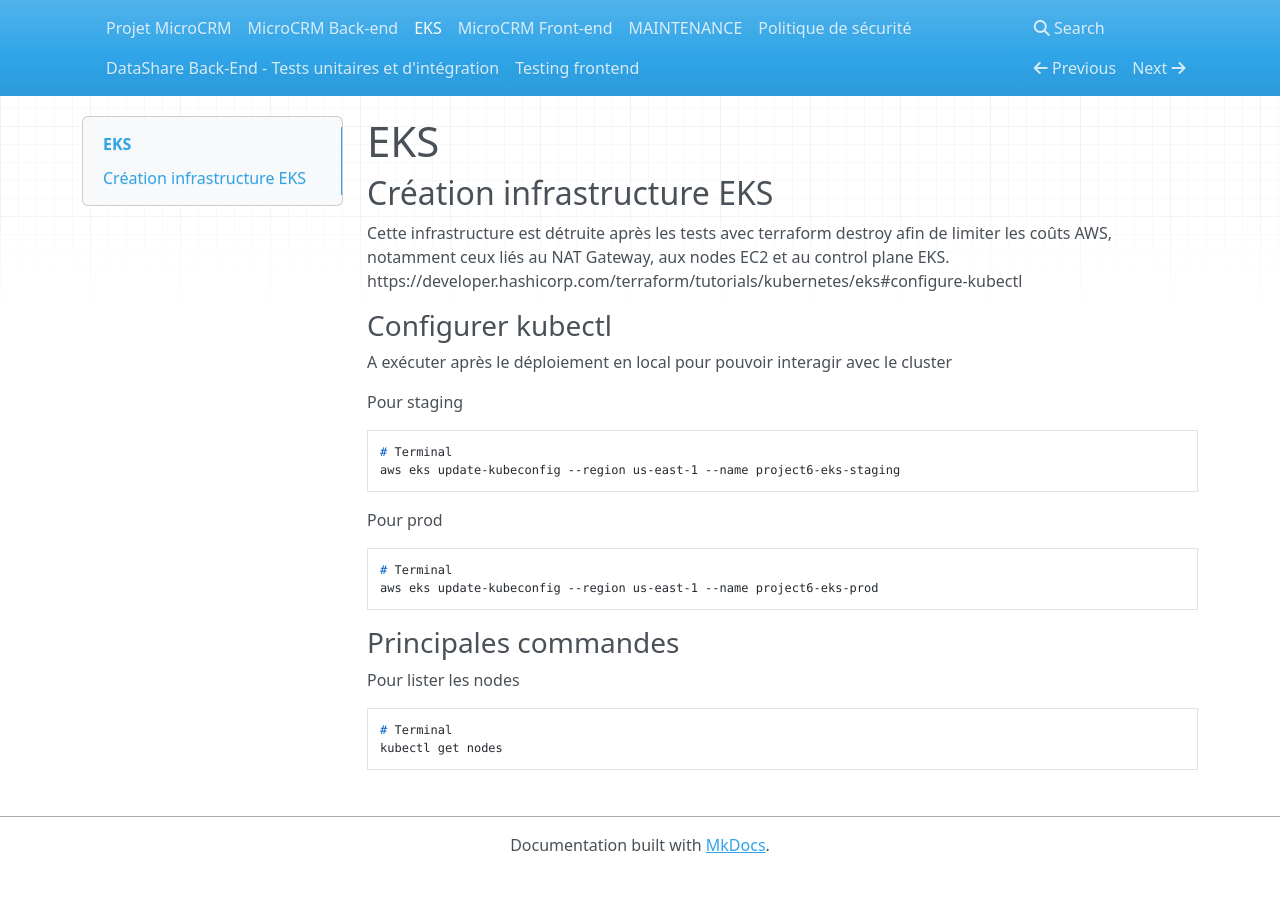
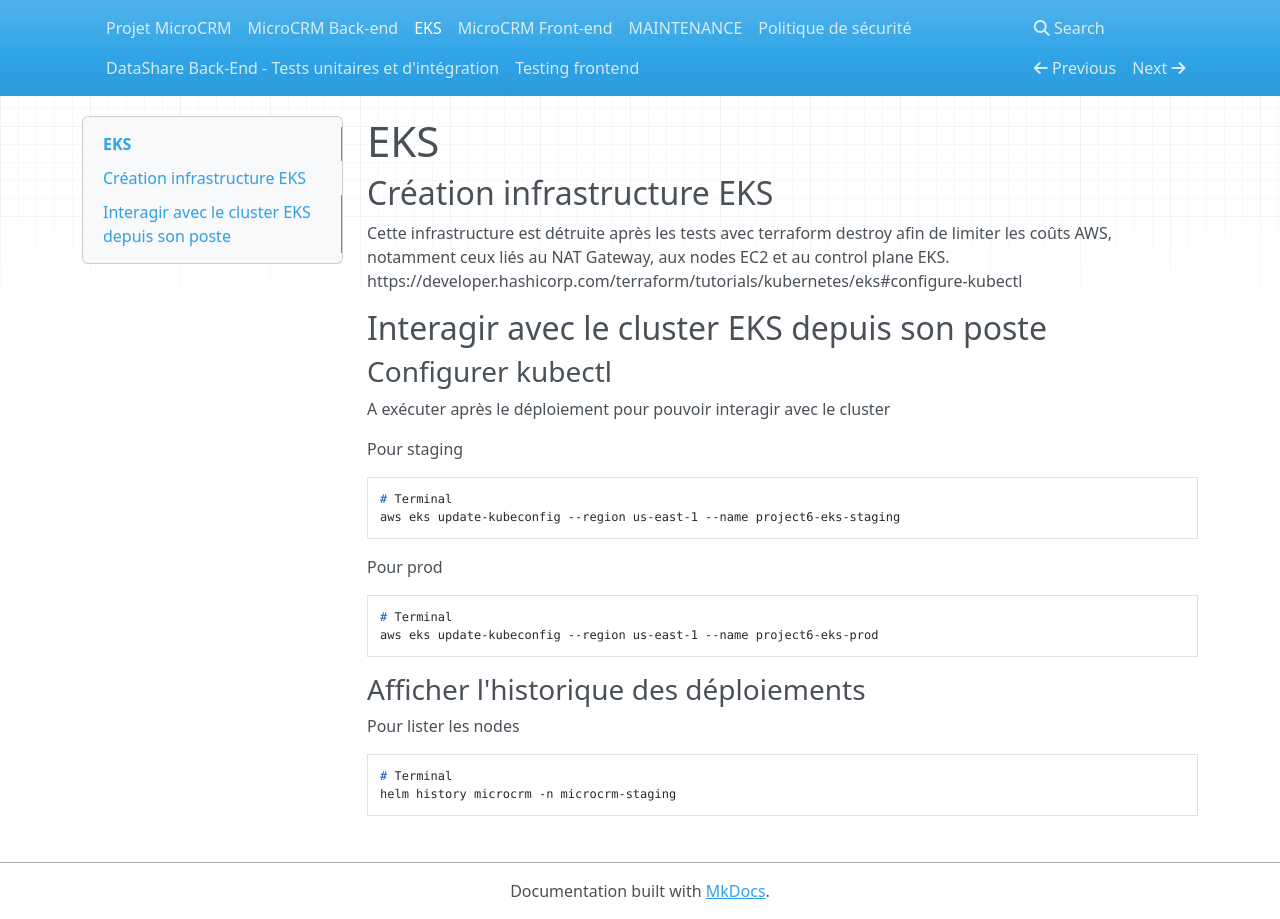
Before and after one commit to Project6-Organisation/Project6-Integration, an MkDocs documentation site: the page built from docs/eks.md, in a window 1280 px wide. Built offline with MkDocs 1.6.1, drawn with Linux system fonts in a browser that asks for light colours; nearby versions of some CDN libraries.

````diff
--- a/docs/eks.md
+++ b/docs/eks.md
@@ -2,13 +2,16 @@
 
 ## Création infrastructure EKS
 
-
 Cette infrastructure est détruite après les tests avec terraform destroy afin de limiter les coûts AWS, notamment ceux liés au NAT Gateway, aux nodes EC2 et au control plane EKS.
 https://developer.hashicorp.com/terraform/tutorials/kubernetes/eks#configure-kubectl
 
+
+
+## Interagir avec le cluster EKS depuis son poste
+
 ### Configurer kubectl
 
-A exécuter après le déploiement en local pour pouvoir interagir avec le cluster
+A exécuter après le déploiement pour pouvoir interagir avec le cluster
 
 Pour staging
 
@@ -24,11 +27,11 @@
 aws eks update-kubeconfig --region us-east-1 --name project6-eks-prod
 ```
 
-### Principales commandes
+### Afficher l'historique des déploiements
 
 Pour lister les nodes
 
 ```shell
 # Terminal
-kubectl get nodes
+helm history microcrm -n microcrm-staging
 ```
````
Also changed, not shown: 2 other files.
